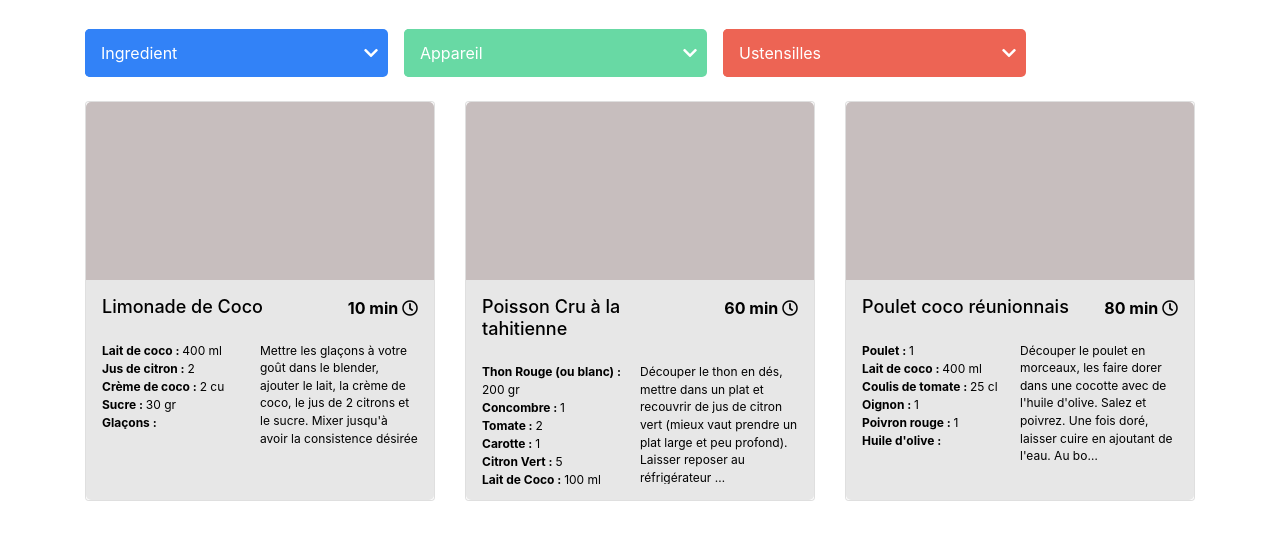
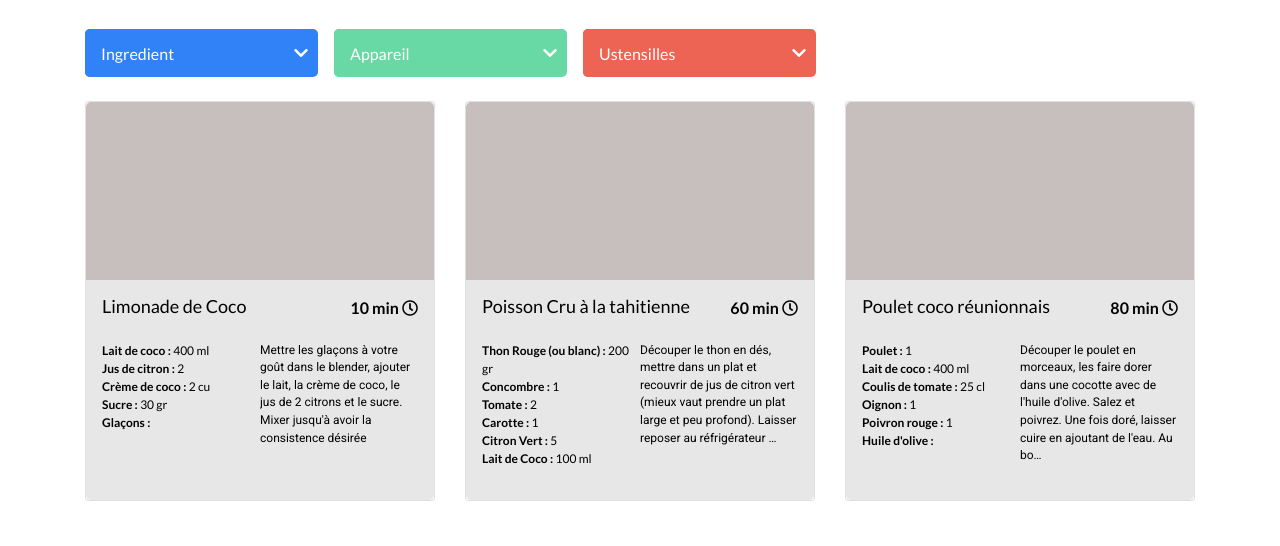
Before and after one commit to BenjaminBelardi/BenjaminBelardi_5_01062020, a website with bundled scripts: page index.html in a window 1280 px wide. Shown: the part 195-741 px from the top of the page. Built offline with nearby package versions, Linux system fonts and the light colour scheme.

Commit message:
fix : css add font Lato and Roboto

```diff
--- a/sass/base/_typography.scss
+++ b/sass/base/_typography.scss
@@ -1,3 +1,9 @@
+@import url("https://fonts.googleapis.com/css2?family=Lato:wght@100;300;400;700;900&family=Roboto:wght@100;300;400;700;900&display=swap");
+
+body{
+    font-family: 'Lato', sans-serif;
+}
+
 .bold{
     font-weight: 700;
 }
@@ -12,6 +18,9 @@
 
     &__body{
         font-size: 12px;
+        &__description{
+            font-family: 'Roboto', sans-serif;
+        }
     }
 }
 
```
Also changed, not shown: public/css/style.css, 1 other file.
